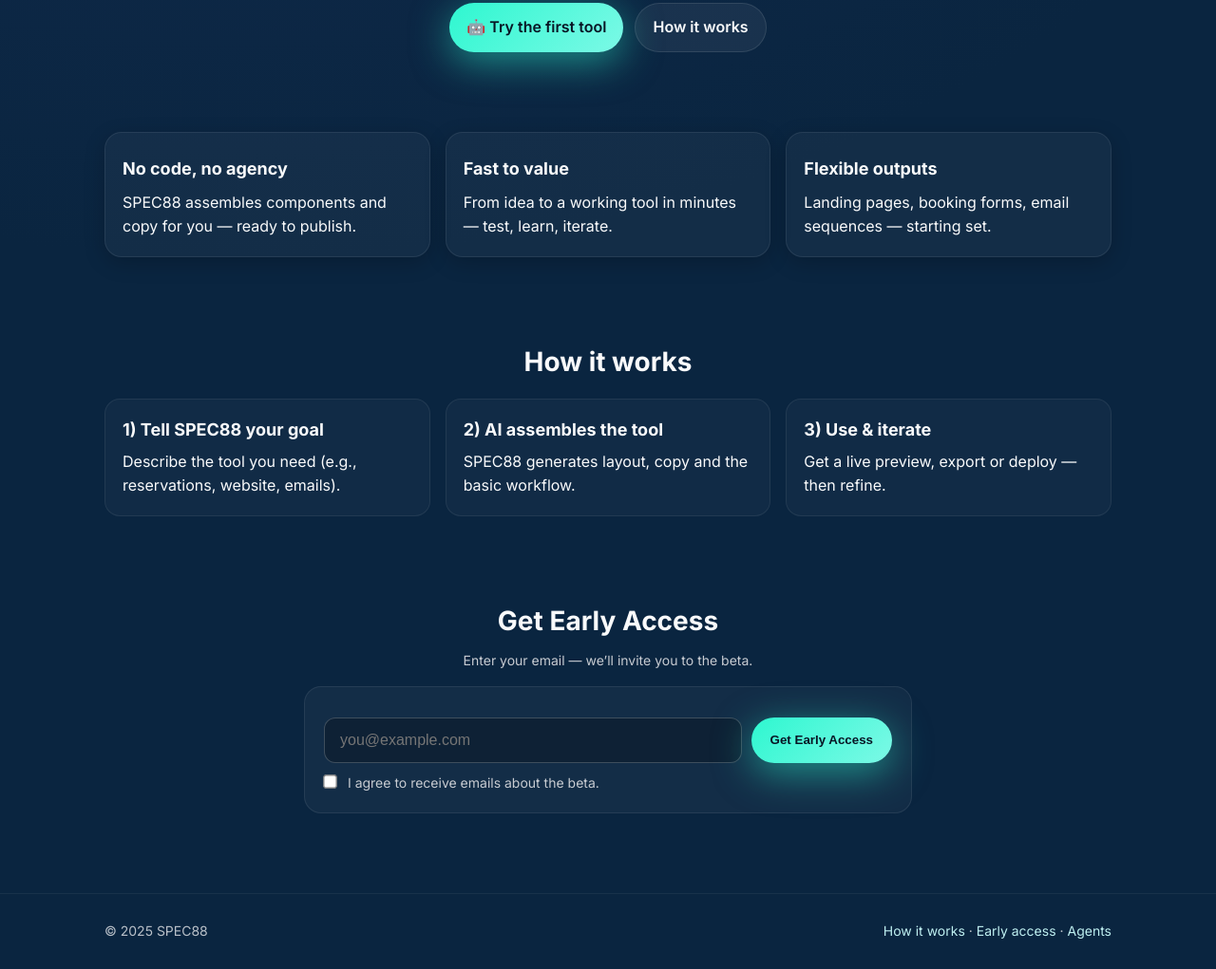
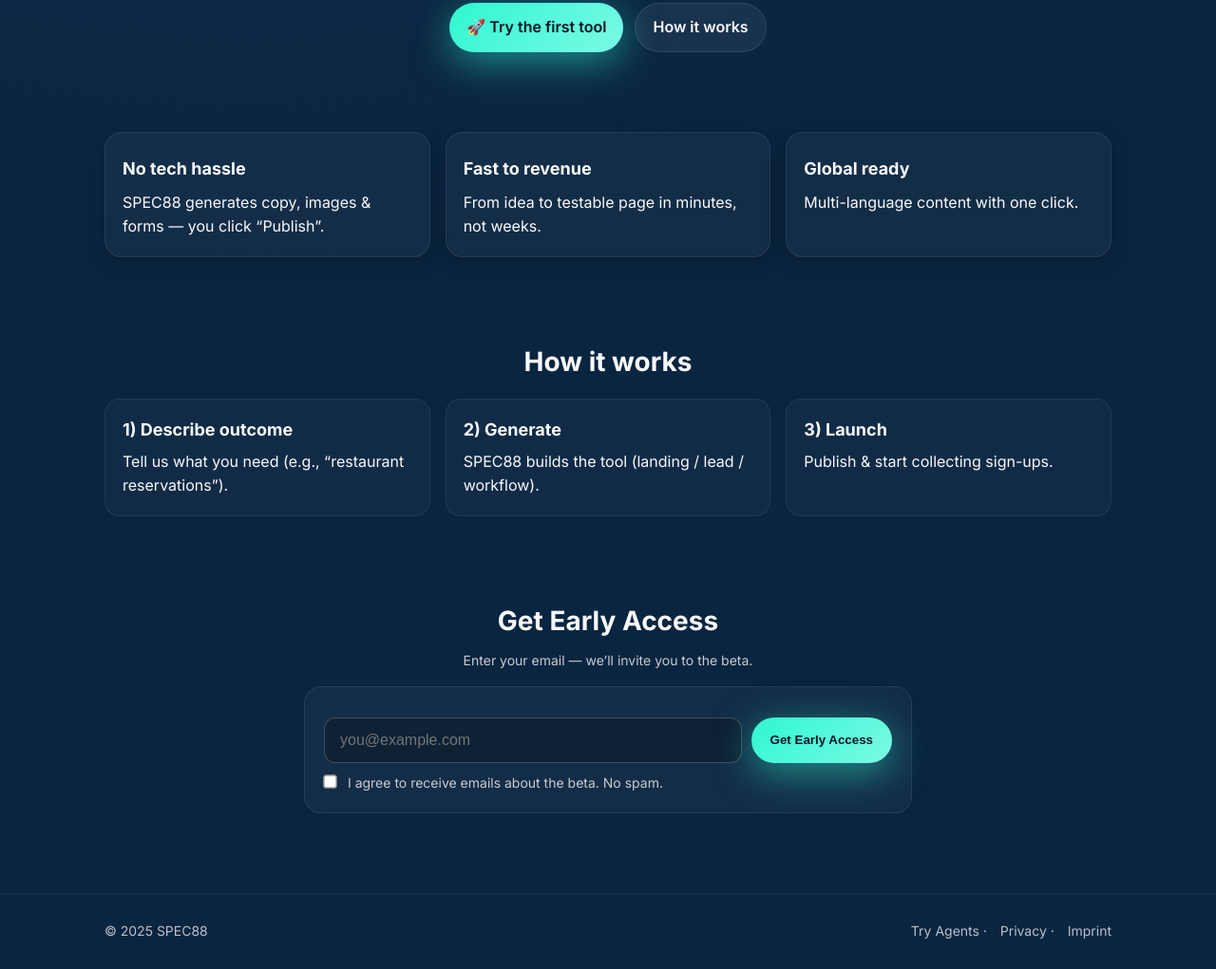
Before and after one commit to spec88-early-access/SPECC88, a plain HTML site: page index.html in a window 1280 px wide. Shown: the part 386-1407 px from the top of the page at 95% size. Drawn offline with Linux system fonts and the light colour scheme.

Commit message:
Update index.html

```diff
--- a/index.html
+++ b/index.html
@@ -1,27 +1,21 @@
-<!DOCTYPE html>
+<!doctype html>
 <html lang="en">
 <head>
-  <meta charset="utf-8" />
-  <meta name="viewport" content="width=device-width, initial-scale=1" />
+  <meta charset="utf-8"/>
+  <meta name="viewport" content="width=device-width, initial-scale=1"/>
 
   <!-- Primary SEO -->
   <title>SPEC88 – Generate AI Tools for your Business in Minutes</title>
   <meta name="description" content="From reservation apps to websites — SPEC88 builds what you need. No code. No agency.">
 
-  <!-- Open Graph -->
+  <!-- Open Graph / Twitter (Social Preview) -->
+  <meta property="og:type" content="website">
   <meta property="og:title" content="SPEC88 – Generate AI Tools for your Business in Minutes">
   <meta property="og:description" content="From reservation apps to websites — SPEC88 builds what you need. No code. No agency.">
-  <meta property="og:type" content="website">
-  <meta property="og:url" content="https://spec88-early-access.github.io/SPECC88-Beta/">
-  <meta property="og:image" content="https://spec88-early-access.github.io/SPECC88-Beta/preview.png">
+  <meta property="og:image" content="preview.png?v=2">
   <meta property="og:image:width" content="1200">
   <meta property="og:image:height" content="630">
-
-  <!-- Twitter -->
   <meta name="twitter:card" content="summary_large_image">
-  <meta name="twitter:title" content="SPEC88 – Generate AI Tools for your Business in Minutes">
-  <meta name="twitter:description" content="From reservation apps to websites — SPEC88 builds what you need. No code. No agency.">
-  <meta name="twitter:image" content="https://spec88-early-access.github.io/SPECC88-Beta/preview.png">
 
   <!-- Fonts -->
   <link rel="preconnect" href="https://fonts.googleapis.com">
@@ -30,7 +24,7 @@
 
   <!-- Styles -->
   <style>
-    :root { --bg:#0A2540; --bg-dark:#090E16; --accent:#2EF7D0; --text:#F9FAFB; --muted:#C7CBD1; }
+    :root { --bg:#0A2540; --bg-dark:#090E16; --accent:#2EF7D0; --text:#F9FAFB; --muted:#C7CBD1; --border:rgba(255,255,255,.10); }
     *{box-sizing:border-box;margin:0;padding:0}
     body{font-family:'Inter',system-ui,Arial;background:radial-gradient(1200px 800px at 20% -10%,#112B4E,var(--bg)) no-repeat,var(--bg-dark);color:var(--text);line-height:1.6}
     a{color:#BEEFF0;text-decoration:none} a:hover{text-decoration:underline}
@@ -39,13 +33,13 @@
     .nav{display:flex;align-items:center;justify-content:space-between;padding:14px 0}
     .brand{display:flex;align-items:center;gap:10px;font-weight:800;letter-spacing:.5px}
     .badge-logo{width:28px;height:28px;border-radius:10px;background:linear-gradient(135deg,var(--accent),#7CF9E6);display:inline-flex;align-items:center;justify-content:center;color:#0b1b2f;font-weight:800;box-shadow:0 8px 30px rgba(46,247,208,.4)}
-    .btn{display:inline-flex;align-items:center;justify-content:center;padding:12px 18px;border-radius:999px;border:1px solid rgba(255,255,255,.1);background:rgba(255,255,255,.06);color:var(--text);font-weight:600;transition:.2s ease;cursor:pointer}
+    .btn{display:inline-flex;align-items:center;justify-content:center;padding:12px 18px;border-radius:999px;border:1px solid var(--border);background:rgba(255,255,255,.06);color:var(--text);font-weight:600;transition:.2s ease;cursor:pointer}
     .btn:hover{transform:translateY(-1px);background:rgba(255,255,255,.12)}
     .btn-accent{background:linear-gradient(135deg,var(--accent),#7CF9E6);color:#081524;border:none;box-shadow:0 10px 40px rgba(46,247,208,.5)}
     .hero{padding:72px 0 40px;text-align:center}
     .title{font-size:clamp(32px,5vw,56px);line-height:1.05;font-weight:800;margin:10px 0 10px}
     .subtitle{font-size:clamp(16px,2.6vw,20px);color:#D6D9DE;max-width:780px;margin:0 auto 26px}
-    .badge-row{display:flex;align-items:center;justify-content:center;gap:10px;margin:8px 0 0}
+    .badge-row{display:flex;align-items:center;justify-content:center;gap:10px;margin:8px 0 0;flex-wrap:wrap}
     .badge{font-size:12px;padding:6px 10px;border-radius:999px;background:rgba(255,255,255,.06);border:1px solid rgba(255,255,255,.08);color:#CFD5DD}
     .section{padding:44px 0}
     .cards{display:grid;grid-template-columns:repeat(3,1fr);gap:16px}
@@ -62,10 +56,12 @@
     .row input{flex:1}
     .muted{color:var(--muted);font-size:14px}
     footer{padding:28px 0;color:#B9C0C8;font-size:14px;border-top:1px solid rgba(255,255,255,.06);margin-top:40px}
+    footer .fnav a{color:#B9C0C8;margin-left:10px}
     @media(max-width:900px){.cards,.steps{grid-template-columns:1fr}.row{flex-direction:column}}
   </style>
 </head>
 <body>
+  <!-- ====== Header ====== -->
   <header>
     <div class="container nav">
       <div class="brand">
@@ -73,156 +69,156 @@
       </div>
       <div style="display:flex;gap:10px;align-items:center">
         <a class="btn" href="#how" data-i18n="nav_how">How it works</a>
-        <a class="btn" href="#early" data-i18n="nav_early">Early access</a>
-        <a class="btn" href="agents.html" data-i18n="nav_agents">🤖 Try Agents</a>
+        <a class="btn" href="agents.html" data-i18n="nav_agents">Try Agents</a>
         <div style="display:flex;align-items:center;gap:8px">
           <label for="langSel" class="muted" id="langLabel">Language</label>
           <select id="langSel" aria-label="Language selector">
             <option value="en">English</option>
             <option value="de">Deutsch</option>
-            <option value="es">Español</option>
-            <option value="fr">Français</option>
-            <option value="zh">中文</option>
-            <option value="ru">Русский</option>
           </select>
         </div>
       </div>
     </div>
   </header>
 
+  <!-- ====== Hero ====== -->
   <main class="container">
     <section class="hero">
       <div class="badge-row">
         <span class="badge" data-i18n="badge_ssl">SSL secured</span>
+        <span class="badge" data-i18n="badge_waitlist">10,000+ on waitlist (placeholder)</span>
         <span class="badge" data-i18n="badge_multi">Multilingual</span>
-        <span class="badge" data-i18n="badge_waitlist">10,000+ on waitlist (placeholder)</span>
       </div>
       <h1 class="title" data-i18n="hero_title">Generate AI Tools for your Business in Minutes</h1>
       <p class="subtitle" data-i18n="hero_subtitle">From reservation apps to websites — SPEC88 builds what you need.</p>
       <div style="display:flex;gap:12px;justify-content:center">
-        <a class="btn btn-accent" href="agents.html" data-i18n="cta_primary">🤖 Try the first tool</a>
+        <a class="btn btn-accent" href="agents.html" data-i18n="cta_primary">🚀 Try the first tool</a>
         <a class="btn" href="#how" data-i18n="cta_secondary">How it works</a>
       </div>
     </section>
 
-    <section class="section">
-      <div class="cards" id="featureCards"></div>
+    <!-- ====== Features ====== -->
+    <section class="section" id="features">
+      <div class="cards">
+        <div class="card">
+          <h3 data-i18n="f1_t">No tech hassle</h3>
+          <p data-i18n="f1_d">SPEC88 generates copy, images & forms — you click “Publish”.</p>
+        </div>
+        <div class="card">
+          <h3 data-i18n="f2_t">Fast to revenue</h3>
+          <p data-i18n="f2_d">From idea to testable page in minutes, not weeks.</p>
+        </div>
+        <div class="card">
+          <h3 data-i18n="f3_t">Global ready</h3>
+          <p data-i18n="f3_d">Multi-language content with one click.</p>
+        </div>
+      </div>
     </section>
 
+    <!-- ====== How it works ====== -->
     <section id="how" class="section">
       <h2 style="text-align:center;margin:0 0 16px;font-size:28px" data-i18n="how_title">How it works</h2>
-      <div class="steps" id="howSteps"></div>
+      <div class="steps" id="howSteps">
+        <div class="step">
+          <strong data-i18n="step1_t">1) Describe outcome</strong>
+          <p data-i18n="step1_d">Tell us what you need (e.g., “restaurant reservations”).</p>
+        </div>
+        <div class="step">
+          <strong data-i18n="step2_t">2) Generate</strong>
+          <p data-i18n="step2_d">SPEC88 builds the tool (landing / lead / workflow).</p>
+        </div>
+        <div class="step">
+          <strong data-i18n="step3_t">3) Launch</strong>
+          <p data-i18n="step3_d">Publish & start collecting sign-ups.</p>
+        </div>
+      </div>
     </section>
 
+    <!-- ====== Email Capture ====== -->
     <section id="early" class="section">
       <h2 style="text-align:center;margin:0 0 8px;font-size:28px" data-i18n="early_title">Get Early Access</h2>
-      <p class="muted" style="text-align:center;margin:0 0 16px" id="early_desc">Enter your email — we’ll invite you to the beta.</p>
-      <form class="email" action="https://formspree.io/f/mvgqewzy" method="POST" onsubmit="return onSubmit(this)">
-        <input type="hidden" name="source" value="spec88-landing-multilang">
+      <p class="muted" style="text-align:center;margin:0 0 16px" id="early_desc" data-i18n="early_desc">Enter your email — we’ll invite you to the beta.</p>
+      <form class="email" action="https://formspree.io/f/mvgqewzy" method="POST">
+        <input type="hidden" name="_redirect" value="thanks.html">
+        <input type="hidden" name="_subject" value="SPEC88 – New signup">
+        <input type="text" name="_gotcha" style="display:none">
         <div class="row">
           <input type="email" name="email" id="emailInput" placeholder="you@example.com" required>
-          <button class="btn btn-accent" type="submit" id="submitBtn" data-i18n="submit">Get Early Access</button>
+          <button class="btn btn-accent" type="submit" id="submitBtn" data-i18n="cta_submit">Get Early Access</button>
         </div>
         <p class="muted" style="margin-top:10px" id="consent">
-          <label><input type="checkbox" required> I agree to receive emails about the beta.</label>
+          <label><input type="checkbox" required> <span data-i18n="consent">I agree to receive emails about the beta. No spam.</span></label>
         </p>
       </form>
     </section>
   </main>
 
+  <!-- ====== Footer ====== -->
   <footer>
-    <div class="container" style="display:flex;align-items:center;justify-content:space-between">
-      <div>© 2025 SPEC88</div>
-      <div id="footerLinks"><a href="#how">How it works</a> · <a href="#early">Early access</a> · <a href="agents.html">Agents</a></div>
+    <div class="container" style="display:flex;align-items:center;justify-content:space-between;gap:10px;flex-wrap:wrap">
+      <div>© <span id="yr"></span> SPEC88</div>
+      <div class="fnav">
+        <a href="agents.html" data-i18n="nav_agents">Agents</a> ·
+        <a href="#" onclick="alert('Coming soon');return false;">Privacy</a> ·
+        <a href="#" onclick="alert('Coming soon');return false;">Imprint</a>
+      </div>
     </div>
   </footer>
 
+  <!-- ====== Language (i18n) ====== -->
   <script>
-    function onSubmit(form){const b=form.querySelector('button[type="submit"]');b.disabled=true;b.textContent='…';return true;}
+    document.getElementById('yr').textContent = new Date().getFullYear();
 
-    const t={
-      en:{langLabel:"Language",nav_how:"How it works",nav_early:"Early access",nav_agents:"🤖 Try Agents",
-        badge_ssl:"SSL secured",badge_multi:"Multilingual",badge_waitlist:"10,000+ on waitlist (placeholder)",
+    const dict = {
+      en: {
+        nav_how:"How it works", nav_agents:"Try Agents",
+        badge_ssl:"SSL secured", badge_waitlist:"10,000+ on waitlist (placeholder)", badge_multi:"Multilingual",
         hero_title:"Generate AI Tools for your Business in Minutes",
         hero_subtitle:"From reservation apps to websites — SPEC88 builds what you need.",
-        cta_primary:"🤖 Try the first tool",cta_secondary:"How it works",
-        features:[["No code, no agency","SPEC88 assembles components and copy for you — ready to publish."],
-                  ["Fast to value","From idea to a working tool in minutes — test, learn, iterate."],
-                  ["Flexible outputs","Landing pages, booking forms, email sequences — starting set."]],
+        cta_primary:"🚀 Try the first tool", cta_secondary:"How it works", cta_submit:"Get Early Access",
+        f1_t:"No tech hassle", f1_d:"SPEC88 generates copy, images & forms — you click “Publish”.",
+        f2_t:"Fast to revenue", f2_d:"From idea to testable page in minutes, not weeks.",
+        f3_t:"Global ready", f3_d:"Multi-language content with one click.",
         how_title:"How it works",
-        steps:[["1) Tell SPEC88 your goal","Describe the tool you need (e.g., reservations, website, emails)."],
-               ["2) AI assembles the tool","SPEC88 generates layout, copy and the basic workflow."],
-               ["3) Use & iterate","Get a live preview, export or deploy — then refine."]],
-        early_title:"Get Early Access",early_desc:"Enter your email — we’ll invite you to the beta.",
-        email_placeholder:"you@example.com",submit:"Get Early Access",consent:"I agree to receive emails about the beta.",
-        footer:"How it works · Early access · Agents"},
-      de:{langLabel:"Sprache",nav_how:"So funktioniert’s",nav_early:"Frühzugang",nav_agents:"🤖 Agents testen",
-        badge_ssl:"SSL geschützt",badge_multi:"Mehrsprachig",badge_waitlist:"10.000+ auf Warteliste (Platzhalter)",
-        hero_title:"Erzeuge KI‑Tools für dein Business in Minuten",
-        hero_subtitle:"Von Reservierungs‑Apps bis Websites – SPEC88 baut, was du brauchst.",
-        cta_primary:"🤖 Erstes Tool testen",cta_secondary:"So funktioniert’s",
-        features:[["Kein Code, keine Agentur","SPEC88 setzt Komponenten & Texte zusammen – publish‑ready."],
-                  ["Schnell nutzbar","Von der Idee zum funktionierenden Tool in Minuten – testen & iterieren."],
-                  ["Flexibel","Landingpages, Buchungsformulare, E‑Mail‑Sequenzen – Start‑Set."]],
+        step1_t:"1) Describe outcome", step1_d:"Tell us what you need (e.g., “restaurant reservations”).",
+        step2_t:"2) Generate", step2_d:"SPEC88 builds the tool (landing / lead / workflow).",
+        step3_t:"3) Launch", step3_d:"Publish & start collecting sign-ups.",
+        early_title:"Get Early Access", early_desc:"Enter your email — we’ll invite you to the beta.",
+        consent:"I agree to receive emails about the beta. No spam."
+      },
+      de: {
+        nav_how:"So funktioniert’s", nav_agents:"Agents testen",
+        badge_ssl:"SSL geschützt", badge_waitlist:"10.000+ auf der Warteliste (Platzhalter)", badge_multi:"Mehrsprachig",
+        hero_title:"Erzeuge KI-Tools für dein Business in Minuten",
+        hero_subtitle:"Von Reservierungs-Apps bis Websites — SPEC88 baut, was du brauchst.",
+        cta_primary:"🚀 Erstes Tool testen", cta_secondary:"So funktioniert’s", cta_submit:"Frühzugang holen",
+        f1_t:"Kein Technik-Stress", f1_d:"SPEC88 generiert Texte, Bilder & Formulare – du klickst nur „Veröffentlichen“. ",
+        f2_t:"Schnell zu Umsatz", f2_d:"Von der Idee zur testbaren Seite in Minuten statt Wochen.",
+        f3_t:"Weltweit bereit", f3_d:"Mehrsprachiger Content mit einem Klick.",
         how_title:"So funktioniert’s",
-        steps:[["1) Ziel beschreiben","Sag, welches Tool du brauchst (z. B. Reservierungen, Website, E‑Mails)."],
-               ["2) KI baut das Tool","SPEC88 generiert Layout, Texte und Grund‑Workflow."],
-               ["3) Nutzen & verfeinern","Live‑Vorschau, Export oder Deploy – danach iterieren."]],
-        early_title:"Frühzugang sichern",early_desc:"E‑Mail eintragen – wir laden dich in die Beta ein.",
-        email_placeholder:"deine@email.de",submit:"Frühzugang sichern",consent:"Ich stimme E‑Mails zur Beta zu.",
-        footer:"So funktioniert’s · Frühzugang · Agents"}
-      /* (Weitere Sprachen kannst du später ergänzen) */
+        step1_t:"1) Ergebnis beschreiben", step1_d:"Sag uns, was du brauchst (z. B. „Restaurant-Reservierungen“).",
+        step2_t:"2) Generieren", step2_d:"SPEC88 baut das Tool (Landing / Lead / Workflow).",
+        step3_t:"3) Starten", step3_d:"Veröffentlichen & Anmeldungen sammeln.",
+        early_title:"Frühzugang", early_desc:"E-Mail eintragen — wir laden dich zur Beta ein.",
+        consent:"Ich stimme zu, E-Mails zur Beta zu erhalten. Kein Spam."
+      }
     };
 
-    function applyLang(lang){
-      const L=t[lang]||t.en;
-      document.documentElement.lang=lang;
-      // Header/Nav
-      document.getElementById('langLabel').textContent=L.langLabel;
-      document.querySelector('[data-i18n="nav_how"]').textContent=L.nav_how;
-      document.querySelector('[data-i18n="nav_early"]').textContent=L.nav_early;
-      document.querySelector('[data-i18n="nav_agents"]').textContent=L.nav_agents;
-      // Badges + Hero
-      document.querySelector('[data-i18n="badge_ssl"]').textContent=L.badge_ssl;
-      document.querySelector('[data-i18n="badge_multi"]').textContent=L.badge_multi;
-      document.querySelector('[data-i18n="badge_waitlist"]').textContent=L.badge_waitlist;
-      document.querySelector('[data-i18n="hero_title"]').textContent=L.hero_title;
-      document.querySelector('[data-i18n="hero_subtitle"]').textContent=L.hero_subtitle;
-      document.querySelector('[data-i18n="cta_primary"]').textContent=L.cta_primary;
-      document.querySelector('[data-i18n="cta_secondary"]').textContent=L.cta_secondary;
-      // Features
-      const fc=document.getElementById('featureCards'); fc.innerHTML='';
-      L.features.forEach(([h,p])=>{const d=document.createElement('div');d.className='card';d.innerHTML=`<h3>${h}</h3><p>${p}</p>`;fc.appendChild(d);});
-      // Steps
-      document.querySelector('[data-i18n="how_title"]').textContent=L.how_title;
-      const hs=document.getElementById('howSteps'); hs.innerHTML='';
-      L.steps.forEach(([h,p])=>{const d=document.createElement('div');d.className='step';d.innerHTML=`<strong>${h}</strong><p>${p}</p>`;hs.appendChild(d);});
-      // Early access
-      document.querySelector('[data-i18n="early_title"]').textContent=L.early_title;
-      document.getElementById('early_desc').textContent=L.early_desc;
-      document.getElementById('emailInput').placeholder=L.email_placeholder;
-      document.getElementById('submitBtn').textContent=L.submit;
-      document.getElementById('consent').innerHTML=`<label><input type="checkbox" required> ${L.consent}</label>`;
-      // Footer
-      const [f1,f2,f3]=L.footer.split('·').map(s=>s.trim());
-      document.getElementById('footerLinks').innerHTML = `<a href="#how">${f1}</a> · <a href="#early">${f2}</a> · <a href="agents.html">${f3}</a>`;
+    const sel = document.getElementById('langSel');
+    function applyLang(l) {
+      const d = dict[l] || dict.en;
+      document.querySelectorAll('[data-i18n]').forEach(el => {
+        const key = el.getAttribute('data-i18n');
+        if (d[key]) el.textContent = d[key];
+      });
+      localStorage.setItem('lang', l);
+      document.documentElement.lang = l;
     }
-
-    (function(){
-      const sel=document.getElementById('langSel');
-      const url=new URL(window.location.href);
-      const param=url.searchParams.get('lang');
-      const stored=localStorage.getItem('spec88_lang');
-      const sys=(navigator.language||'en').slice(0,2).toLowerCase();
-      const pick=param||stored||(t[sys]?sys:'en');
-      sel.value=pick;
-      applyLang(pick);
-      sel.addEventListener('change',e=>{
-        const lang=e.target.value;
-        localStorage.setItem('spec88_lang',lang);
-        const u=new URL(window.location.href); u.searchParams.set('lang',lang); history.replaceState(null,'',u.toString());
-        applyLang(lang);
-      });
+    sel.addEventListener('change', () => applyLang(sel.value));
+    (function initLang(){
+      const saved = localStorage.getItem('lang') || 'en';
+      sel.value = saved;
+      applyLang(saved);
     })();
   </script>
 </body>
```
